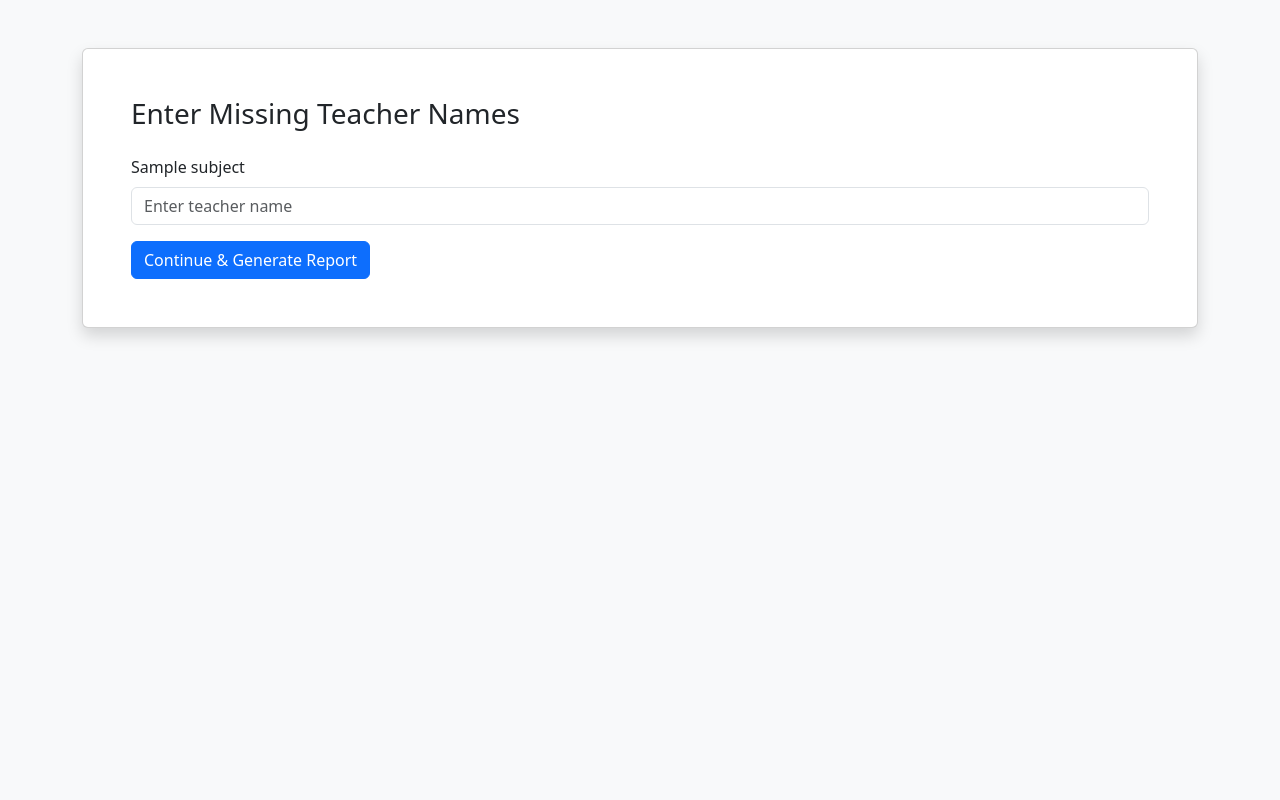
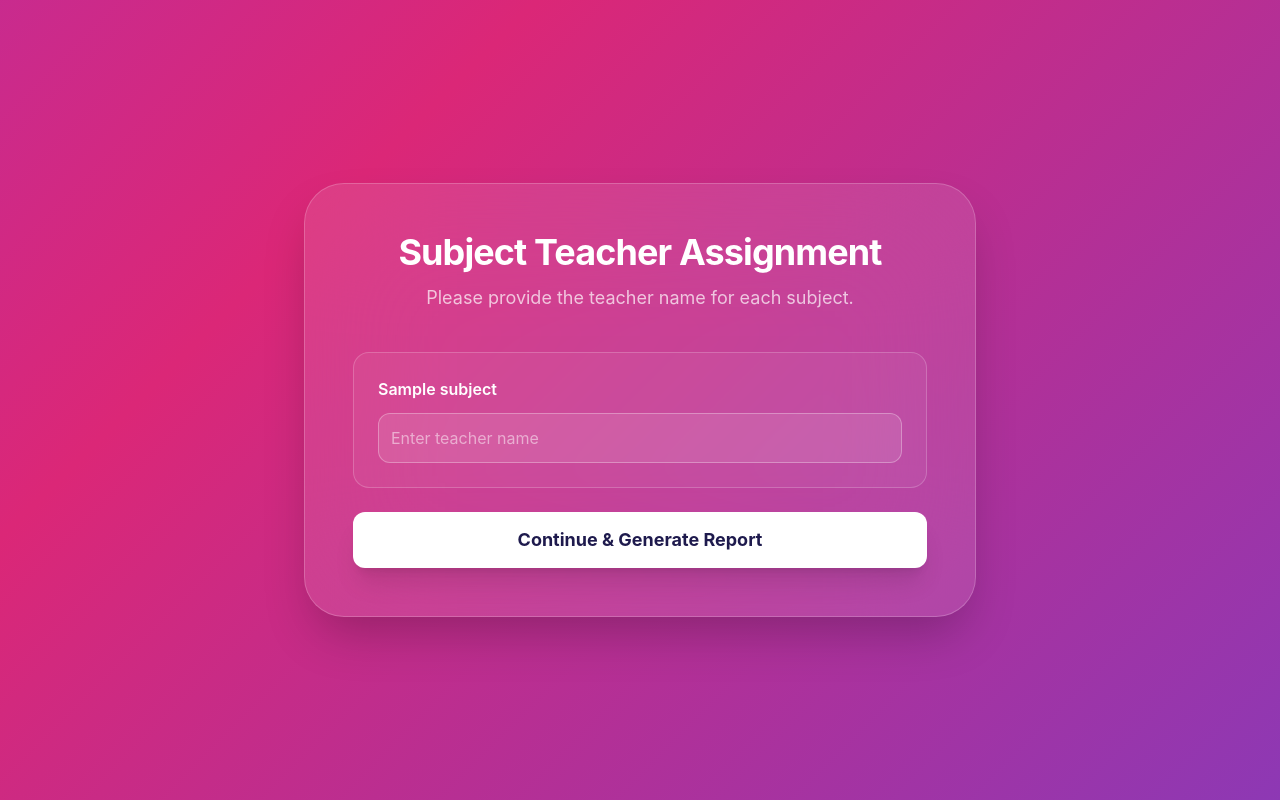
Before and after one commit to JatinRawat10/cbse-result-analysis, a Flask app: template templates/missing_teachers.html in a window 1280 px wide. Run offline with Flask 3, Linux system fonts and the light colour scheme; the template is opened without the code that fills it: most values are stand-ins (such as "Sample title", 1, 10 or a date in 2020).

Commit message:
Revamp missing teachers form with new styles

```diff
--- a/templates/missing_teachers.html
+++ b/templates/missing_teachers.html
@@ -1,40 +1,71 @@
 <!DOCTYPE html>
-<html>
+<html lang="en">
 <head>
+<meta charset="UTF-8">
+<meta name="viewport" content="width=device-width, initial-scale=1.0">
 <title>Enter Teacher Names</title>
-    <link href="https://cdn.jsdelivr.net/npm/bootstrap@5.3.2/dist/css/bootstrap.min.css" rel="stylesheet">
+
+<script src="https://cdn.jsdelivr.net/npm/@tailwindcss/browser@4"></script>
+
+<style>
+body {
+    margin: 0;
+    font-family: 'Inter', sans-serif;
+}
+
+.bg-gradient-flow {
+    background: linear-gradient(-45deg, #4F46E5, #DB2777, #7C3AED, #E11D48);
+    background-size: 400% 400%;
+    animation: gradientFlow 15s ease infinite;
+}
+
+@keyframes gradientFlow {
+    0% { background-position: 0% 50%; }
+    50% { background-position: 100% 50%; }
+    100% { background-position: 0% 50%; }
+}
+</style>
 </head>
 
-<body class="bg-light">
+<body class="bg-gradient-flow min-h-screen flex items-center justify-center p-6 text-white">
 
-<div class="container mt-5">
-    <div class="card shadow p-5">
+<div class="w-full max-w-2xl bg-white/10 backdrop-blur-3xl border border-white/20 rounded-[2.5rem] shadow-2xl p-12">
 
-        <h3 class="mb-4">Enter Missing Teacher Names</h3>
+    <div class="text-center mb-10">
+        <h1 class="text-4xl font-bold tracking-tight">
+            Subject Teacher Assignment
+        </h1>
+        <p class="text-white/70 mt-3 text-lg">
+            Please provide the teacher name for each subject.
+        </p>
+    </div>
 
-        <form action="/submit_teachers" method="POST">
+    <form action="/submit_teachers" method="POST" class="space-y-6">
 
         {% for subject in subjects %}
-            <div class="mb-3">
-                <label class="form-label">
+        <div class="bg-white/5 border border-white/20 rounded-2xl p-6 hover:bg-white/10 transition">
+
+            <label class="block font-semibold mb-3">
                 {{ subject }}
             </label>
+
             <input type="text"
                    name="{{ subject }}"
-                       class="form-control"
                    placeholder="Enter teacher name"
-                       required>
+                   required
+                   class="w-full bg-white/10 border border-white/30 rounded-xl p-3 text-white placeholder-white/50 focus:outline-none focus:ring-2 focus:ring-white/60 transition">
+
         </div>
         {% endfor %}
 
-            <button type="submit" class="btn btn-primary">
+        <button type="submit"
+            class="w-full h-14 bg-white text-indigo-950 font-bold text-lg rounded-xl shadow-xl hover:bg-white/90 hover:scale-[1.01] transition">
             Continue & Generate Report
         </button>
 
     </form>
 
 </div>
-</div>
 
 </body>
 </html>
```
Lines whose indentation alone changed are shown as unchanged.
